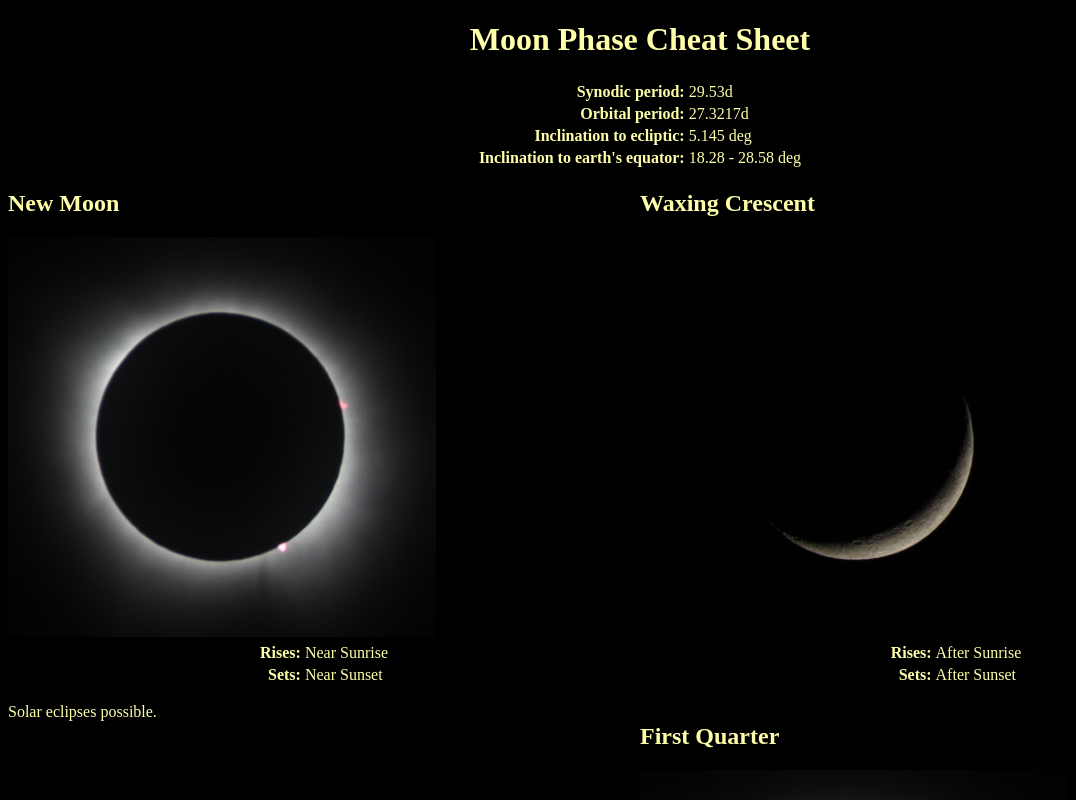
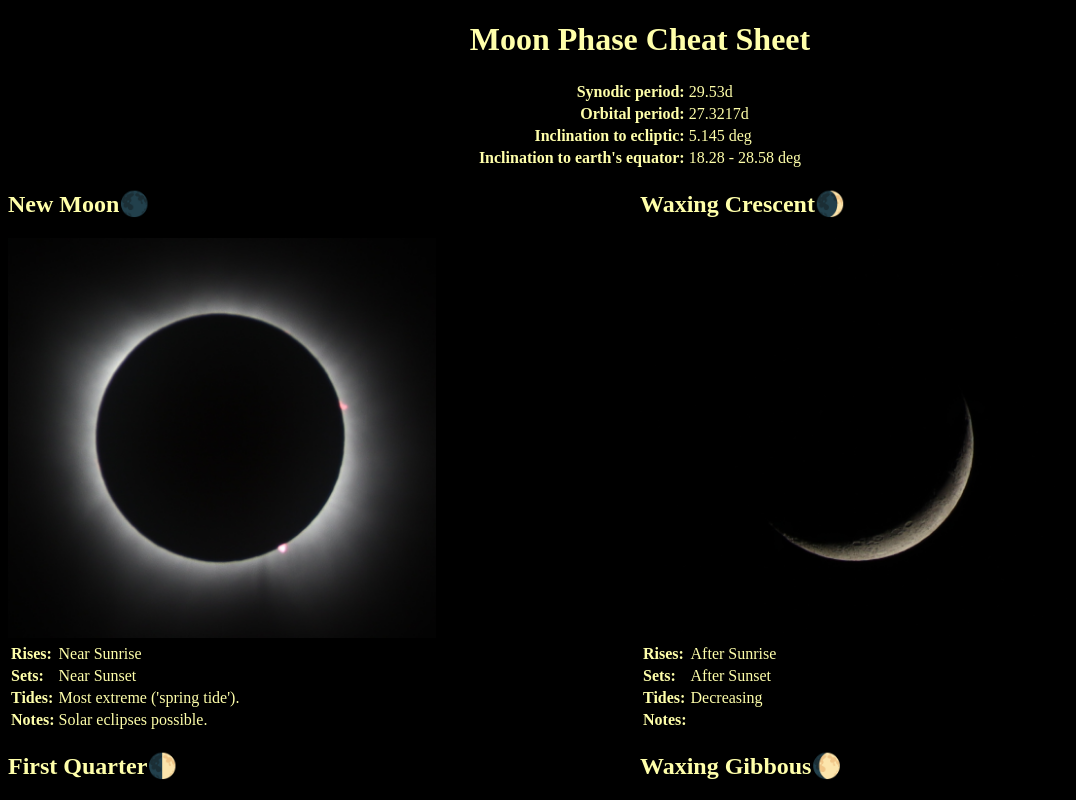
Before and after one commit to tjasz/moonsheet, a React (Create React App) app: page / in a window 1280 px wide. Shown: the top 800 px of the page, without its empty margins (0-1076 px from the left). Built offline with nearby package versions, Linux system fonts and the light colour scheme.

Commit message:
Add emoji and tide info

```diff
--- a/src/App.css
+++ b/src/App.css
@@ -1,9 +1,13 @@
-table {
+.App>table {
   margin: 0 auto;
 }
 
+.App>table th {
+  text-align: right;
+}
+
 th {
-  text-align: right;
+  text-align: left;
 }
 
 h1 {
--- a/src/App.tsx
+++ b/src/App.tsx
@@ -27,7 +27,7 @@ function App() {
       </table>
       <div id="phases">
         {phases.map(phase => (<div className="phase" key={phase.name}>
-          <h2>{phase.name}</h2>
+          <h2>{phase.name}{phase.emoji}</h2>
           <img src={`img/${phase.imgSrc}.jpg`} />
           <table>
             <tbody>
@@ -39,9 +39,16 @@ function App() {
                 <th>Sets:</th>
                 <td>{phase.sets}</td>
               </tr>
+              <tr>
+                <th>Tides:</th>
+                <td>{phase.tides}</td>
+              </tr>
+              <tr>
+                <th>Notes:</th>
+                <td>{phase.notes}</td>
+              </tr>
             </tbody>
           </table>
-          <p>{phase.notes}</p>
         </div>))}
       </div>
       <div id="footnotes">
@@ -59,7 +66,12 @@ function App() {
           </li>
           <li>
             <a target="_blank" href="https://nssdc.gsfc.nasa.gov/planetary/factsheet/moonfact.html">
-              Moon Fact Sheet
+              Moon Fact Sheet - NASA
+            </a>
+          </li>
+          <li>
+            <a target="_blank" href="https://www.kopernik.org/visitor-info/science-park/phases-of-the-moon">
+              Phases of the Moon &#8211; Kopernik Observatory &amp; Science Center
             </a>
           </li>
         </ol>
--- a/src/phases.json
+++ b/src/phases.json
@@ -1,52 +1,68 @@
 [
   {
     "name": "New Moon",
+    "emoji": "🌑",
+    "imgSrc": "new",
     "rises": "Near Sunrise",
     "sets": "Near Sunset",
-    "imgSrc": "new",
+    "tides": "Most extreme ('spring tide').",
     "notes": "Solar eclipses possible."
   },
   {
     "name": "Waxing Crescent",
+    "emoji": "🌒",
+    "imgSrc": "waxingcrescent",
     "rises": "After Sunrise",
     "sets": "After Sunset",
-    "imgSrc": "waxingcrescent"
+    "tides": "Decreasing"
   },
   {
     "name": "First Quarter",
+    "emoji": "🌓",
+    "imgSrc": "new",
     "rises": "Near Noon",
     "sets": "Near Midnight",
-    "imgSrc": "new"
+    "tides": "Least extreme ('neap tide')."
   },
   {
     "name": "Waxing Gibbous",
+    "emoji": "🌔",
+    "imgSrc": "new",
     "rises": "After Noon",
     "sets": "After Midnight",
-    "imgSrc": "new"
+    "tides": "Increasing"
   },
   {
     "name": "Full Moon",
+    "emoji": "🌕",
+    "imgSrc": "new",
     "rises": "Near Sunset",
     "sets": "Near Sunrise",
-    "imgSrc": "new",
+    "tides": "Most extreme ('spring tide').",
     "notes": "Lunar eclipses possible."
   },
   {
     "name": "Waning Gibbous",
+    "emoji": "🌖",
+    "imgSrc": "new",
     "rises": "After Sunset",
     "sets": "After Sunrise",
-    "imgSrc": "new"
+    "tides": "Decreasing"
   },
   {
     "name": "Third Quarter",
+    "emoji": "🌗",
+    "imgSrc": "new",
     "rises": "Near Midnight",
     "sets": "Near Noon",
-    "imgSrc": "new"
+    "tides": "Least extreme ('neap tide')."
   },
   {
     "name": "Waning Crescent",
+    "emoji": "🌘",
+    "imgSrc": "new",
     "rises": "After Midnight",
     "sets": "After Noon",
-    "imgSrc": "new"
+    "tides": "Increasing"
   }
 ]
```
